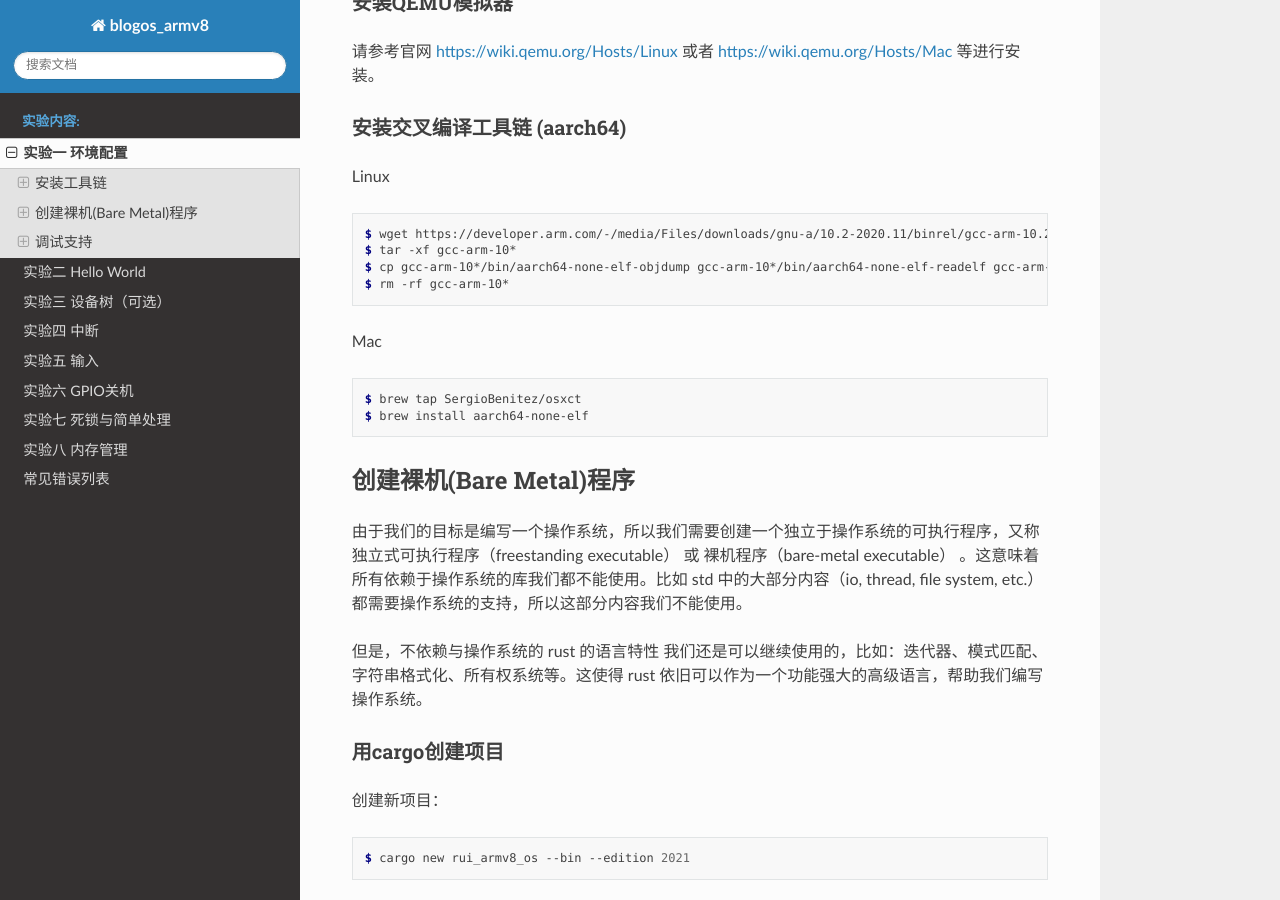
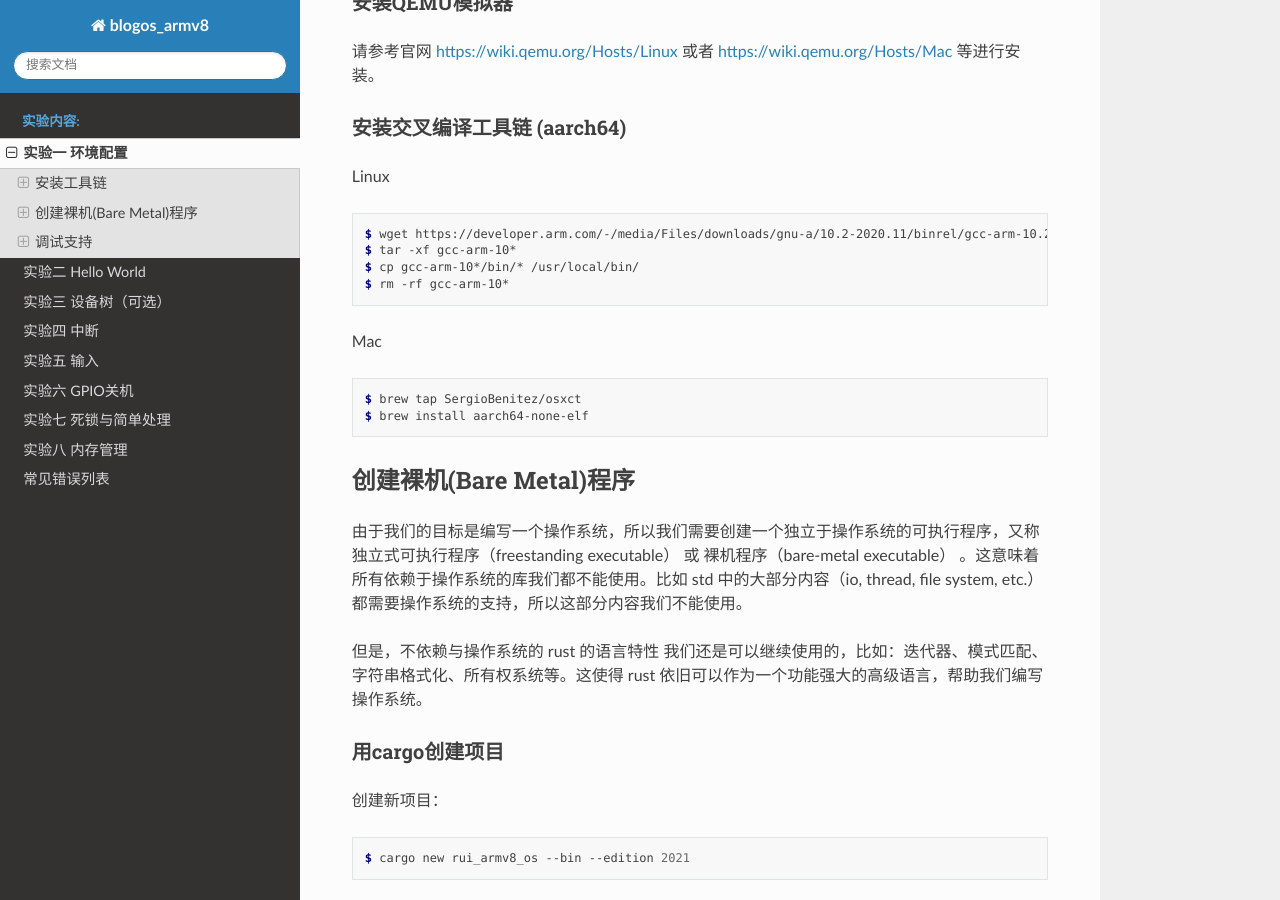
Before and after one commit to sotinyatgithub/os2022exps, a Sphinx documentation site: the page built from source/exp1/index.rst, in a window 1280 px wide and 900 px high, scrolled down 1469 px. Built offline with Sphinx 7.4.7 and the Read the Docs theme 2.0.0, drawn with Linux system fonts in a browser that asks for light colours.

Commit message:
fixup: 找不到gdb

```diff
--- a/source/exp1/index.rst
+++ b/source/exp1/index.rst
@@ -83,7 +83,7 @@ Linux
 
 	$ wget https://developer.arm.com/-/media/Files/downloads/gnu-a/10.2-2020.11/binrel/gcc-arm-10.2-2020.11-x86_64-aarch64-none-elf.tar.xz
 	$ tar -xf gcc-arm-10*
-	$ cp gcc-arm-10*/bin/aarch64-none-elf-objdump gcc-arm-10*/bin/aarch64-none-elf-readelf gcc-arm-10*/bin/aarch64-none-elf-nm /usr/local/bin/
+	$ cp gcc-arm-10*/bin/* /usr/local/bin/
 	$ rm -rf gcc-arm-10*
 
 Mac
```
